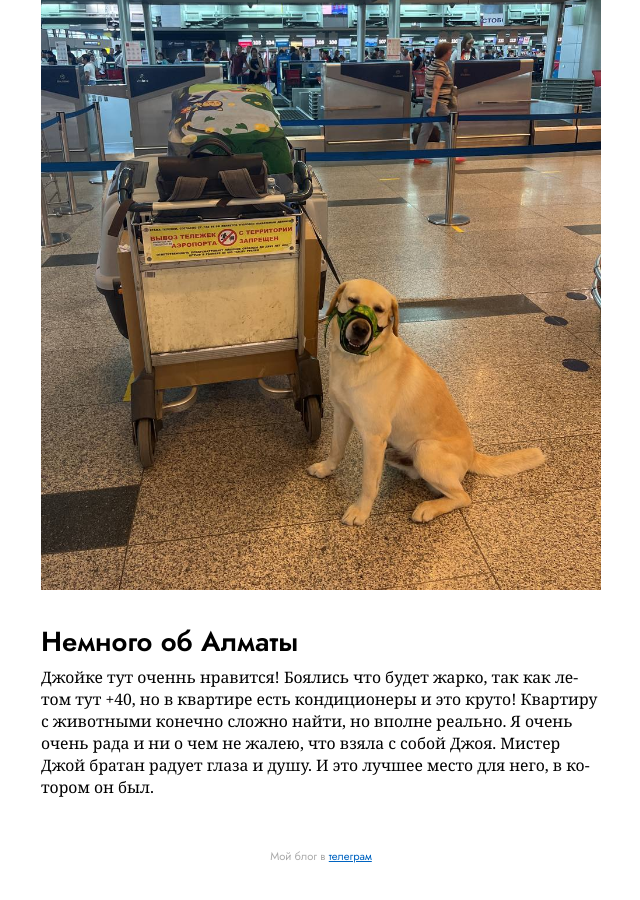
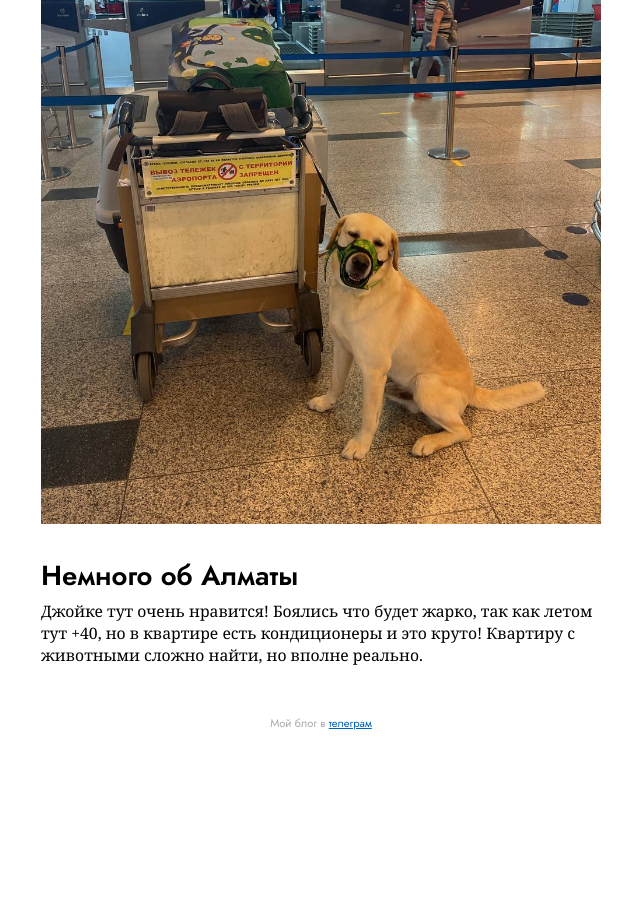
Before and after one commit to keresm/keresaina.github.io, a Jekyll site: the page built from _posts/2022-08-21-Joy.md, in a window 1280 px wide and 900 px high, scrolled down 3582 px. Shown: the whole window, without its empty margins (319-959 px from the left). Built offline with Jekyll 4.4.1, drawn with Linux system fonts in a browser that asks for light colours; after the commit the page ends 4350 px from its top, so only the background shows below that; some of the changed text lies outside the part shown.

Commit message:
Update 2022-08-21-Joy.md

```diff
--- a/_posts/2022-08-21-Joy.md
+++ b/_posts/2022-08-21-Joy.md
@@ -42,7 +42,7 @@
 
 <div align="center">
 <div style="float:right">
-  <img src="{{ site.url }}/assets/images/Joy/IMAGE 2022-08-21 21:52:19.jpg" width="150"/> </div>
+  <img src="{{ site.url }}/assets/images/Joy/IMAGE 2022-08-21 21:52:19.jpg" width="80"/> </div>
 </div>
 
 **1. Международный ветпаспорт**
@@ -118,4 +119,4 @@
 
 ## Немного об Алматы
 
-Джойке тут оченнь нравится! Боялись что будет жарко, так как летом тут +40, но в квартире есть кондиционеры и это круто! Квартиру с животными конечно сложно найти, но вполне реально. Я очень очень рада и ни о чем не жалею, что взяла с собой Джоя. Мистер Джой братан радует глаза и душу. И это лучшее место для него, в котором он был.
+Джойке тут очень нравится! Боялись что будет жарко, так как летом тут +40, но в квартире есть кондиционеры и это круто! Квартиру с животными сложно найти, но вполне реально.
```
Also changed, not shown: other parts of _posts/2022-08-21-Joy.md (+4 -3 lines).
